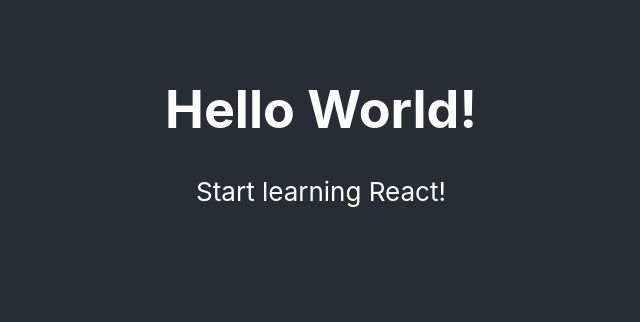
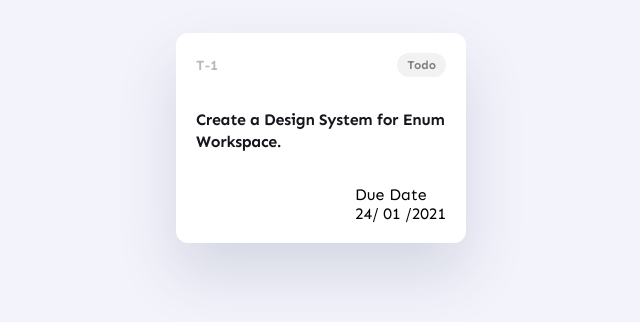
Before and after one commit to n0nia/Task-Manager, a React (Create React App) app: page / in a window 1280 px wide. Shown: the part 262-584 px from the top of the page, without its empty margins (319-959 px from the left). Built offline with nearby package versions, Linux system fonts and the light colour scheme.

Commit message:
Task Card styling

```diff
--- a/public/index.html
+++ b/public/index.html
@@ -15,6 +15,9 @@
       user's mobile device or desktop. See https://developers.google.com/web/fundamentals/web-app-manifest/
     -->
     <link rel="manifest" href="%PUBLIC_URL%/manifest.json" />
+    <link rel="preconnect" href="https://fonts.googleapis.com">
+    <link rel="preconnect" href="https://fonts.gstatic.com" crossorigin>
+    <link href="https://fonts.googleapis.com/css2?family=Poppins:ital,wght@0,100;0,200;0,300;0,400;0,500;0,600;0,700;0,800;0,900;1,100;1,200;1,300;1,400;1,500;1,600;1,700;1,800;1,900&family=Roboto:ital,wght@0,100..900;1,100..900&family=Sen:wght@400..800&display=swap" rel="stylesheet">
     <!--
       Notice the use of %PUBLIC_URL% in the tags above.
       It will be replaced with the URL of the `public` folder during the build.
@@ -24,7 +27,7 @@
       work correctly both with client-side routing and a non-root public URL.
       Learn how to configure a non-root public URL by running `npm run build`.
     -->
-    <title>React App</title>
+    <title>Task Manager</title>
   </head>
   <body>
     <noscript>You need to enable JavaScript to run this app.</noscript>
--- a/src/App.css
+++ b/src/App.css
@@ -1,38 +1,7 @@
-.App {
-  text-align: center;
-}
-
-.App-logo {
-  height: 40vmin;
-  pointer-events: none;
-}
-
-@media (prefers-reduced-motion: no-preference) {
-  .App-logo {
-    animation: App-logo-spin infinite 20s linear;
-  }
-}
-
-.App-header {
-  background-color: #282c34;
+.app-container {
+  background-color: #f3f3fb;
   min-height: 100vh;
   display: flex;
-  flex-direction: column;
+  justify-content: center;
   align-items: center;
-  justify-content: center;
-  font-size: calc(10px + 2vmin);
-  color: white;
 }
-
-.App-link {
-  color: #61dafb;
-}
-
-@keyframes App-logo-spin {
-  from {
-    transform: rotate(0deg);
-  }
-  to {
-    transform: rotate(360deg);
-  }
-}
--- a/src/App.js
+++ b/src/App.js
@@ -1,14 +1,13 @@
 import './App.css';
-import MyFirstComponent from './components/MyFirstComponent';
+import TaskCard from './components/task-card/TaskCard';
 
 function App() {
   return (
-    <div className="App">
-      <header className="App-header">
-        <MyFirstComponent />
-      </header>
+    <div className='app-container'>
+      <TaskCard />
     </div>
   );
+
 }
 
 export default App;
--- a/src/components/MyFirstComponent.js
+++ /dev/null
@@ -1,10 +0,0 @@
-function MyFirstComponent() {
-    return (
-        <div>
-            <h1>Hello World!</h1>
-            <p>Start learning React!</p>
-        </div>
-    );
-}
-
-export default MyFirstComponent;
--- /dev/null
+++ b/src/components/task-card/TaskCard.css
@@ -0,0 +1,59 @@
+.card-wrapper {
+    width: 250px;
+    height: 170px;
+    border-radius: 12px;
+    background-color: #FFFFFF;
+    box-shadow: 0px 30px 60px 0px #20385526;
+    padding: 20px;
+    display: flex;
+    flex-direction: column;
+    justify-content: space-between;
+}
+
+.card-wrapper p {
+    margin: 0;
+}
+
+.card-header {
+    display: flex;
+    justify-content: space-between;
+    align-items: center;
+}
+
+.card-content {
+    text-align: left;
+}
+
+.card-content p {
+    color: #16171D;
+    font-weight: 700;
+    font-size: 16px;
+    line-height: 22px;
+    letter-spacing: -0.02em;
+}
+
+.card-header p {
+    font-weight: 700;
+    font-size: 14px;
+    line-height: 17px;
+    color: #b9b9b9;
+}
+
+.card-footer {
+    display: flex;
+    justify-content: flex-end;
+    align-items: center;
+}
+
+.badge {
+    background-color: #F2F2F2;
+    border-radius: 12px;
+    padding: 5px 10px;
+}
+
+.badge p {
+    color: #808080;
+    font-weight: 700;
+    font-size: 12px;
+    line-height: 14px;
+}
--- /dev/null
+++ b/src/components/task-card/TaskCard.js
@@ -0,0 +1,25 @@
+import './TaskCard.css';
+
+function TaskCard() {
+    return (
+        <div className='card-wrapper'>
+            <div className="card-header">
+                <p className="task-id">T-1</p>
+                <div className="badge">
+                    <p>Todo</p>
+                </div>
+            </div>
+            <div className="card-content">
+                <p>Create a Design System for Enum Workspace.</p>
+            </div>
+            <div className="card-footer">
+                <div>
+                    <p>Due Date</p>
+                    <p>24/ 01 /2021</p>
+                </div>
+            </div>
+        </div>
+    );
+}
+
+export default TaskCard;
--- a/src/index.css
+++ b/src/index.css
@@ -1,12 +1,13 @@
 body {
   margin: 0;
-  font-family: -apple-system, BlinkMacSystemFont, 'Segoe UI', 'Roboto', 'Oxygen',
+  font-family: "Sen", -apple-system, BlinkMacSystemFont, 'Segoe UI', 'Roboto', 'Oxygen',
     'Ubuntu', 'Cantarell', 'Fira Sans', 'Droid Sans', 'Helvetica Neue',
     sans-serif;
   -webkit-font-smoothing: antialiased;
   -moz-osx-font-smoothing: grayscale;
 }
 
+
 code {
   font-family: source-code-pro, Menlo, Monaco, Consolas, 'Courier New',
     monospace;
```
